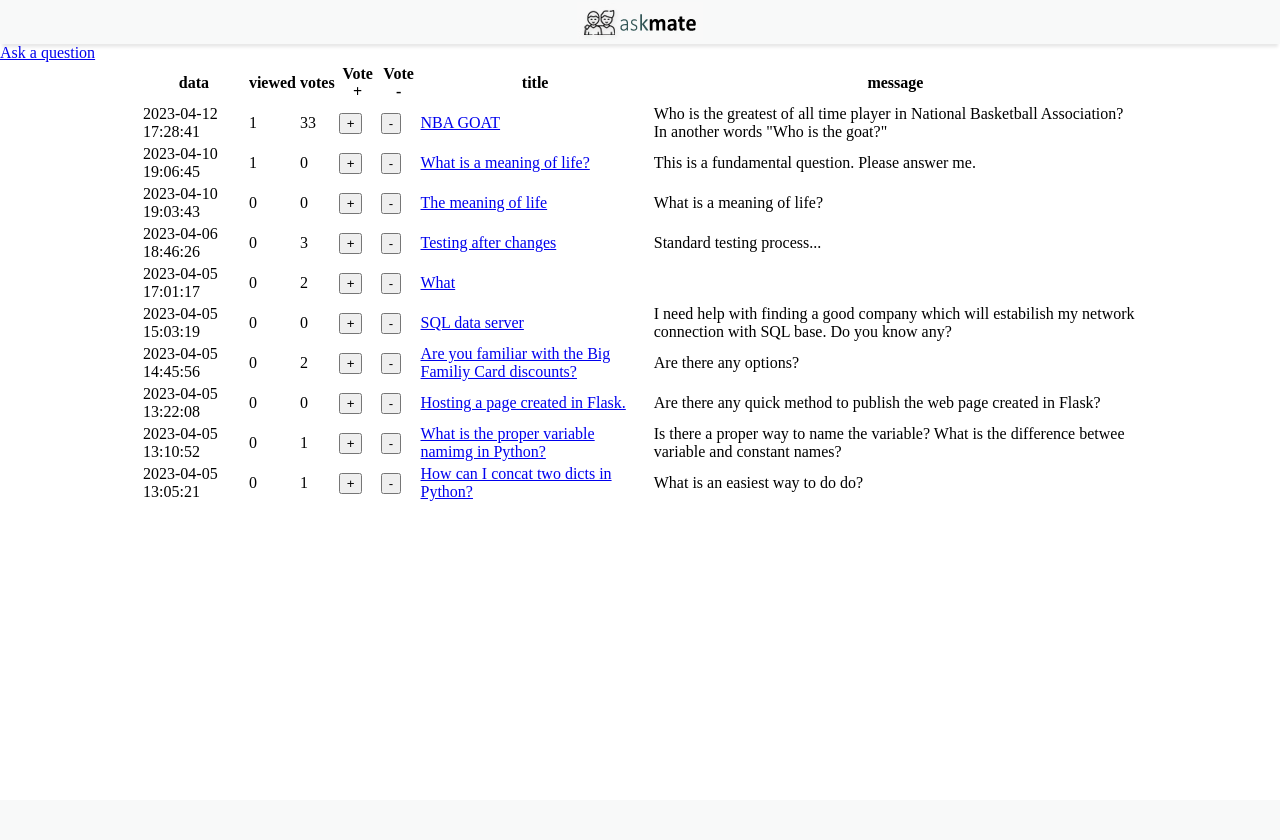
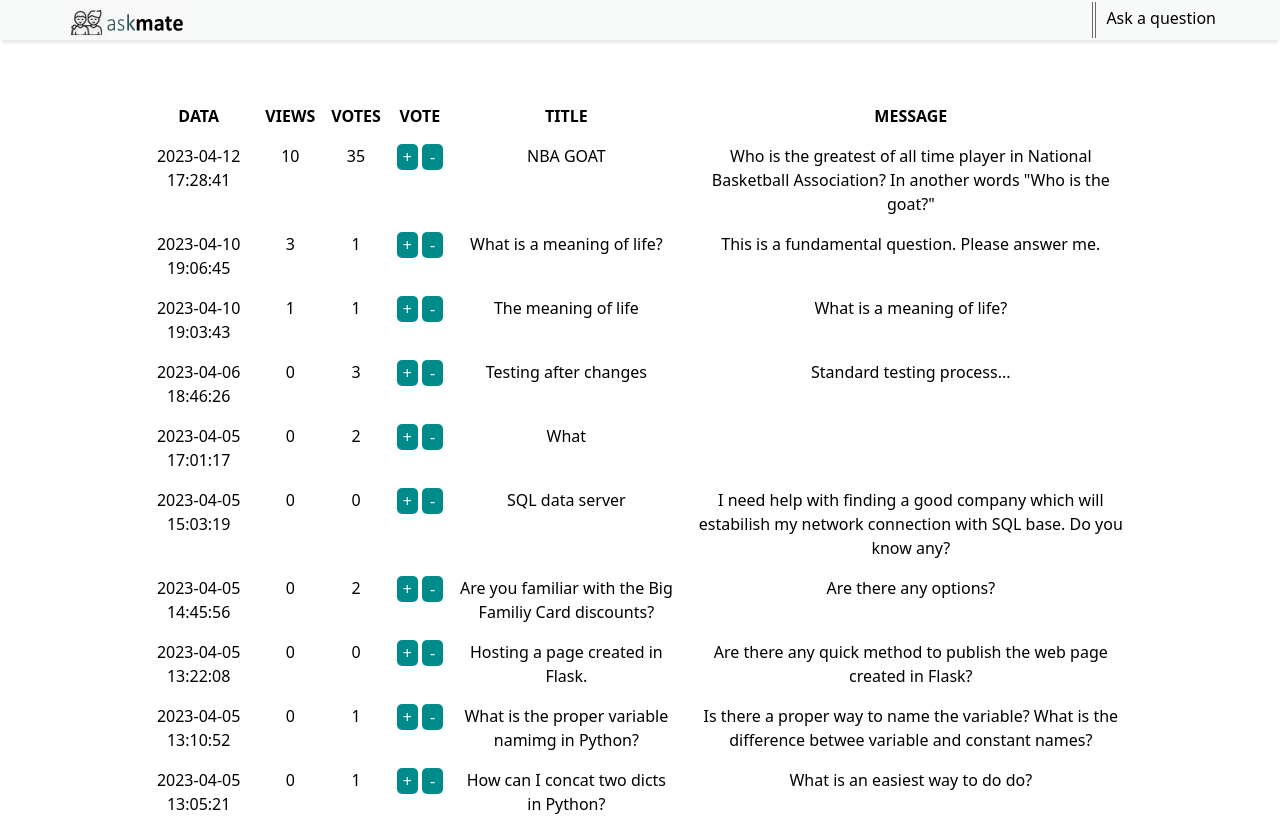
Before and after one commit to RadekRo/ask-mate, a Flask app: page / in a window 1280 px wide. Before the commit the page ends 501 px from the top, so only its background shows below. Run offline with Flask 3, Linux system fonts and the light colour scheme.

Commit message:
style CSS

```diff
--- a/data/question.csv
+++ b/data/question.csv
@@ -4,7 +4,7 @@
 5,2023-04-05 14:45:56,0,2,Are you familiar with the Big Familiy Card discounts?,Are there any options?,/static/images/questions/5.jpg
 6,2023-04-05 15:03:19,0,0,SQL data server,I need help with finding a good company which will estabilish my network connection with SQL base. Do you know any?,/static/images/questions/6.jpg
 7,2023-04-05 17:01:17,0,2,What,,
-8,2023-04-12 17:28:41,1,33,NBA GOAT,Who is the greatest of all time player in National Basketball Association? In another words "Who is the goat?",/static/images/questions/8.jpg
+8,2023-04-12 17:28:41,10,35,NBA GOAT,Who is the greatest of all time player in National Basketball Association? In another words "Who is the goat?",/static/images/questions/8.jpg
 9,2023-04-06 18:46:26,0,3,Testing after changes,Standard testing process...,/static/images/questions/9.jpg
-10,2023-04-10 19:03:43,0,0,The meaning of life,What is a meaning of life?,
-11,2023-04-10 19:06:45,1,0,What is a meaning of life?,This is a fundamental question. Please answer me.,
+10,2023-04-10 19:03:43,1,1,The meaning of life,What is a meaning of life?,
+11,2023-04-10 19:06:45,3,1,What is a meaning of life?,This is a fundamental question. Please answer me.,
--- a/static/css/main.css
+++ b/static/css/main.css
@@ -3,23 +3,37 @@
   padding: 0;
 }
 
-header {
-    background-color: #F8F9F9;
-    height: 40px;
+header{
+    position: relative;
+  text-align: center;
+
+}
+
+.centered {
+    position: absolute;
+    top: 50%;
+    left: 50%;
+    top: 40%;
+    transform: translate(-50%, -50%);
+    color: #0c0c0c;
+    font-size: 20px;
+    text-shadow: 1px 1px 2px rgb(235, 228, 0), 0 0 25px rgb(197, 231, 96), 0 0 5px darkblue;
+  }
+
+.image-head {
+height: 200px;
 width: 100%;
-    padding: 2px 0;
-    text-align: center;
-    box-shadow: -6px 0 white, 6px 0 white, 0 5px 3px -2px #E8E8E8;
 }
 
 #container {
   margin: 0 auto;
+
 }
 
-.heading, .question-list {
+.heading,
+.question-list {
   max-width: 1000px;
   margin: 0 auto;
-
 }
 
 .buttons {
@@ -29,3 +43,74 @@
 .answer {
   border-bottom: grey 1px dotted;
 }
+
+.question-list {
+  text-align: center;
+  padding-top: 5%;
+}
+
+.nav {
+  background-color: #f8f9f9;
+  height: 40px;
+  width: 100%;
+  padding: 2px 0;
+  box-shadow: -6px 0px white, 6px 0 white, 0 5px 3px -2px #e8e8e8;
+  display: flex;
+  justify-content: center;
+  justify-content: space-between;
+}
+
+.ask-question {
+    height: 100%;
+  padding-top: 4px;
+  padding-right: 5%;
+  padding-left: 10px;
+  border-left: 4px double rgb(108, 104, 104);
+}
+
+.ask-question:hover{
+    background-color: rgb(206, 202, 202);
+}
+
+.logo {
+  padding-left: 5%;
+}
+
+.table-title {
+  background-color: #047373;
+}
+
+a:link,
+a:visited {
+  color: black;
+  text-decoration: none;
+}
+
+a:hover,
+a:active {
+  color: darkcyan;
+  text-decoration-line: underline
+}
+
+.vote-button {
+    background-color: darkcyan;
+    color: white;
+    border: none;
+    border-radius: 5px;
+    text-align: center;
+}
+
+.butt{
+    display: grid;
+    gap: 4px;
+    grid-template-areas: 'butt-1 butt-2';
+}
+
+.butt-1{
+    grid-area: butt-1;
+}
+
+.butt-2{
+    padding: 1px 8px 1px 8px;
+    grid-area: butt-2;
+}
--- a/templates/edit-question.html
+++ b/templates/edit-question.html
@@ -2,7 +2,7 @@
 {% block content %}
     <div class="question-list">
         <form action="/question/update" method="POST" enctype="multipart/form-data">
-            <input type="hidden" name="id" value="{{id}}"
+            <input type="hidden" name="id" value="{{id}}">
         <p>
             <label for="title">Question title:</label><br/>
             <input id="title" name="title" type="text" value="{{question[4]}}" />
--- a/templates/layout.html
+++ b/templates/layout.html
@@ -3,16 +3,19 @@
     <head>
         <title>AskMate - questions with answers</title>
         <link rel="stylesheet" href="{{ url_for('static', filename='css/main.css') }}"/>
+        <link href="https://cdn.jsdelivr.net/npm/bootstrap@5.3.0-alpha3/dist/css/bootstrap.min.css" rel="stylesheet" integrity="sha384-KK94CHFLLe+nY2dmCWGMq91rCGa5gtU4mk92HdvYe+M/SXH301p5ILy+dN9+nJOZ" crossorigin="anonymous">
     </head>
     <body>
         <header>
-            <div class="container">
-                <a href="/"><img src="/static/images/ask-mate-logo.jpg" /></a>
+            <div class="nav">
+                <a class="logo" href="/"><img src="/static/images/ask-mate-logo.jpg" /></a>
+                <a class="ask-question" href="/ask-question">Ask a question</a>
             </div>
         </header>
         <div class="container">
             {% block content %}
             {% endblock %}
         </div>
+        <script src="https://cdn.jsdelivr.net/npm/bootstrap@5.3.0-alpha3/dist/js/bootstrap.bundle.min.js" integrity="sha384-ENjdO4Dr2bkBIFxQpeoTz1HIcje39Wm4jDKdf19U8gI4ddQ3GYNS7NTKfAdVQSZe" crossorigin="anonymous"></script>
     </body>
 </html>
--- a/templates/list.html
+++ b/templates/list.html
@@ -1,19 +1,16 @@
 {% extends "layout.html" %}
 {% block content %}
-        <div class="container">
-            <a href="/ask-question">Ask a question</a>
-        </div>
+
         <div class="question-list">
-            <table>
-                <tr>
+            <table class="table table-borderless">
+                <tr class="table-title">
                     <!--<th>id</th>-->
-                    <th>data</th>
-                    <th>viewed</th>
-                    <th>votes</th>
-                    <th>Vote +</th>
-                    <th>Vote -</th>
-                    <th>title</th>
-                    <th>message</th>
+                    <th>DATA</th>
+                    <th>VIEWS</th>
+                    <th>VOTES</th>
+                    <th>VOTE</th>
+                    <th>TITLE</th>
+                    <th>MESSAGE</th>
                     <!--<th>image</th>-->
                 </tr>
                 {% for questions in all_questions %}
@@ -22,10 +19,10 @@
                     <td>{{questions[1]}}</td>
                     <td>{{questions[2]}}</td>
                     <td>{{questions[3]}}</td>
-                    <td><form method="post" action="{{ url_for('route_vote_add',id=questions[0])}}">
-                        <button type="submit">+</button></form></td>
-                    <td><form method="post" action="{{ url_for('route_vote_substract',id=questions[0])}}">
-                            <button type="submit">-</button></form></td>
+                    <td class="butt"><form method="post" action="{{ url_for('route_vote_add',id=questions[0])}}">
+                        <button class="vote-button butt-1" type="submit">+</button></form>
+                        <form method="post" action="{{ url_for('route_vote_substract',id=questions[0])}}">
+                            <button class="vote-button butt-2" type="submit">-</button></form></td>
                     <td><a href="{{ url_for('route_question',id=questions[0])}}">{{questions[4]}}</a></td>
                     <td>{{questions[5]}}</td>
                     <!--<td>{{questions[6]}}</td>-->
```
Also changed, not shown: static/images/image-head.jpg (added). Lines whose indentation alone changed are shown as unchanged.
